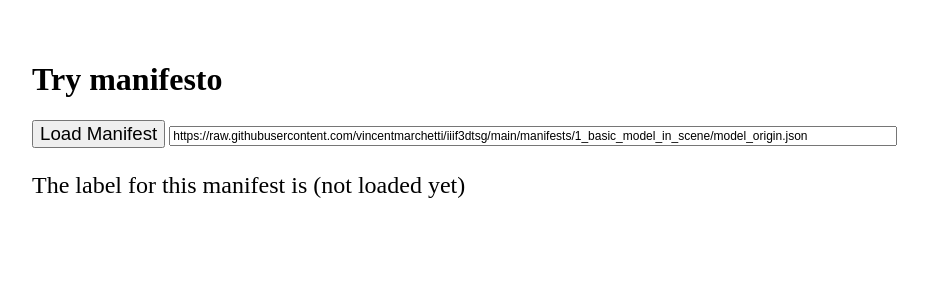
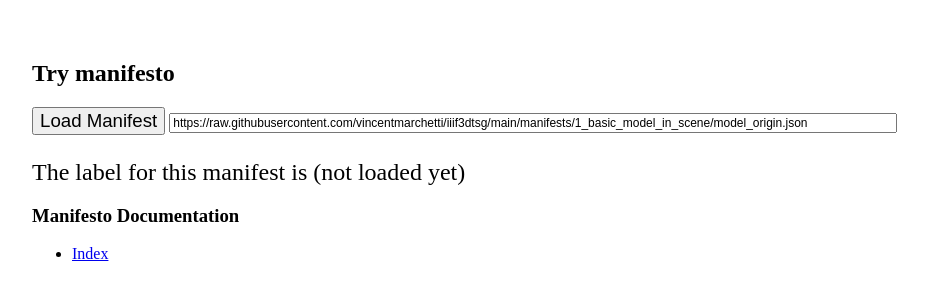
Before and after one commit to vincentmarchetti/try-manifesto, a website: page index.html in a window 1280 px wide. Shown: the whole page, without its empty margins (8-936 px from the left). Drawn offline with Linux system fonts and the light colour scheme.

Commit message:
Added link to show the index.html of the docs

```diff
--- a/index.html
+++ b/index.html
@@ -25,7 +25,7 @@
     </script>
   </head>
   <body>
-    <h1>Try manifesto</h1>
+    <h2>Try manifesto</h2>
 
     <div>
     <button type="button"
@@ -41,5 +41,13 @@
       The label for this manifest is
       <span id="label-container"> (not loaded yet) </span>
     </div>
+
+    <div>
+    <h3>Manifesto Documentation</h3>
+    <ul>
+	<li><a href="docs/index.html" target="_blank">Index</a></li>
+    </ul>
+
+    <div>
   </body>
 </html>
```
